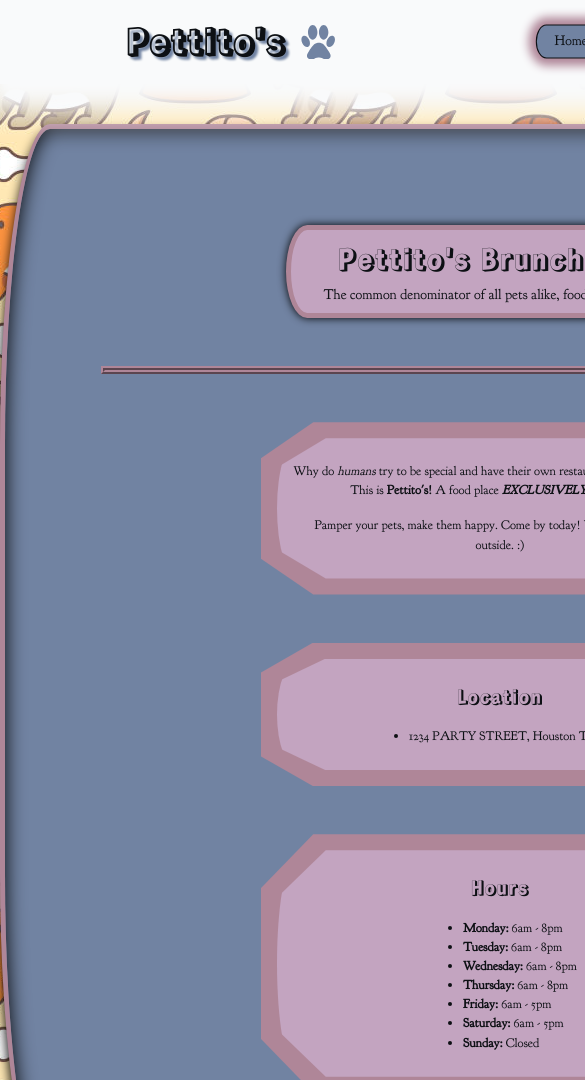
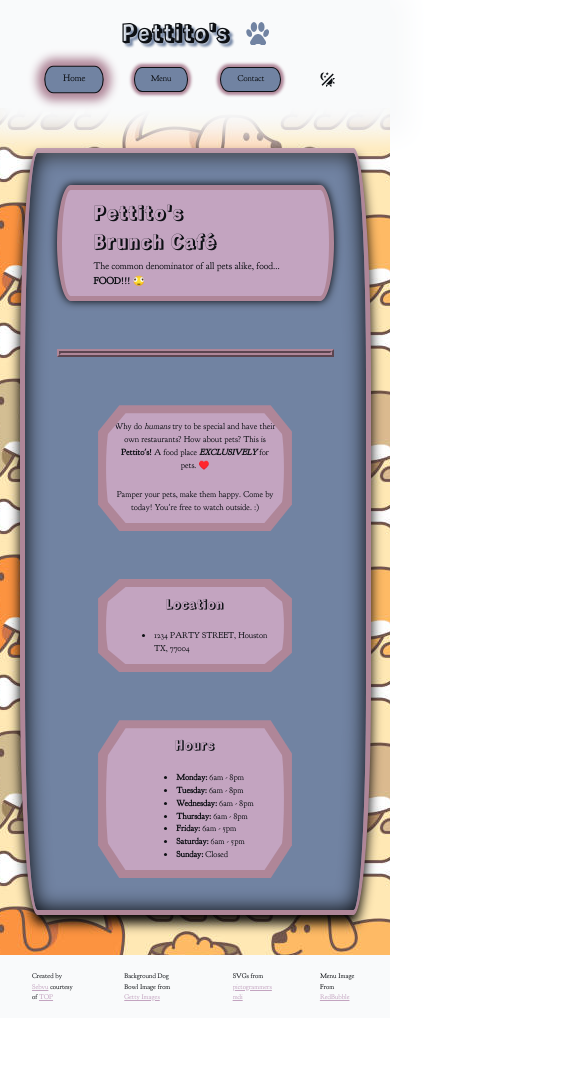
Before and after one commit to sebvu/top-restaurant-page, a website built with webpack: page src/template.html in a window 390 px wide. Shown: the top 1080 px of the page, 585 px wide, since content can reach past the window. After the commit the page ends 1018 px from the top, so only its background shows below. Built offline with nearby package versions, Linux system fonts and the light colour scheme.

Commit message:
enhance: add really basic media queries for mobile

```diff
--- a/src/styles/styles.css
+++ b/src/styles/styles.css
@@ -130,7 +130,8 @@ body {
 }
 
 @keyframes selectedButtonGlow {
-  0%, 100% {
+  0%,
+  100% {
     box-shadow: 0 0 5px 5px var(--accent-color);
   }
   50% {
@@ -314,3 +315,40 @@ body {
 #footer a:visited {
   color: var(--accent-color);
 }
+
+/* ================ */
+/* Basic Mobile Media Queries */
+/* ================ */
+
+@media (max-width: 1200px) {
+  :root {
+    --base-size: 0.6rem;
+  }
+
+  #header {
+    flex-direction: column;
+  }
+
+  #content {
+    width: 80vw;
+  }
+
+  .main__container-outer {
+    padding: 0.5rem;
+    width: 70%;
+  }
+
+  .main__container-inner {
+    padding: 0.5rem;
+  }
+}
+
+@media (max-width: 600px) {
+  #content {
+    width: 90vw;
+    padding: 2rem;
+  }
+}
+
+@media (max-height: 500px) {
+}
```
